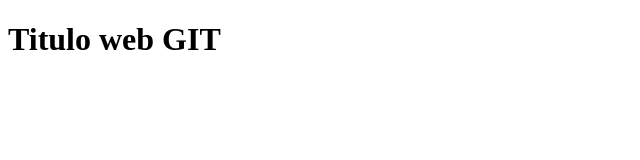
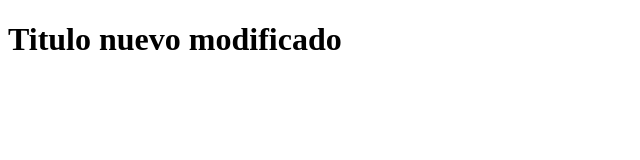
Before and after one commit to estebangonzalezreyna423-jpg/creaci-n-de-pagina-web, a plain HTML site: page index.html in a window 1280 px wide. Shown: the whole page, without its empty margins (0-640 px from the left). Drawn offline with Linux system fonts and the light colour scheme.

Commit message:
MODIFIQUE EL TITULO

```diff
--- a/index.html
+++ b/index.html
@@ -6,6 +6,6 @@
     <title>Document</title>
 </head>
 <body>
-    <h1>Titulo web GIT</h1>
+    <h1>Titulo nuevo modificado</h1>
 </body>
 </html>
```
